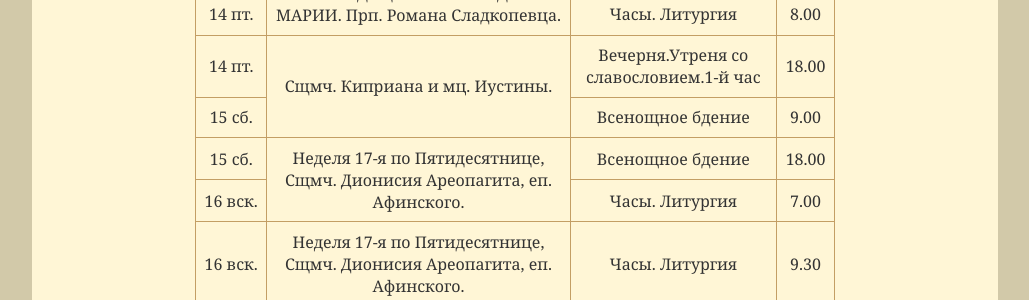
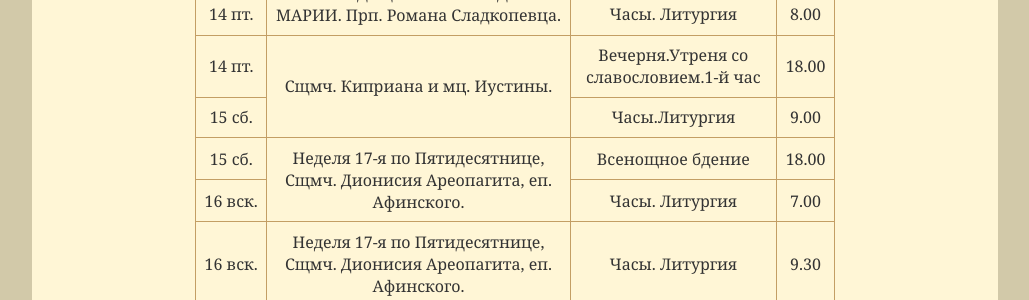
Before and after one commit to hramotradnoe/hramotradnoe.github.io, a Jekyll site: the page built from schedule/index.html, in a window 1280 px wide. Shown: the part 867-1167 px from the top of the page, without its empty margins (125-1154 px from the left). Built offline with Jekyll 4.4.1, drawn with Linux system fonts in a browser that asks for light colours.

Commit message:
Update schedule.yml

```diff
--- a/_data/schedule.yml
+++ b/_data/schedule.yml
@@ -45,7 +45,7 @@ timetable:
         title : "Вечерня.Утреня со славословием.1-й час"
       - day   : 15&nbsp;сб.
         time  : '9.00'
-        title : "Всенощное бдение"
+        title : "Часы.Литургия"
  - description : "Неделя 17-я по Пятидесятнице, Сщмч. Дионисия Ареопагита, еп. Афинского."
    services    :
       - day   : 15&nbsp;сб.
```
